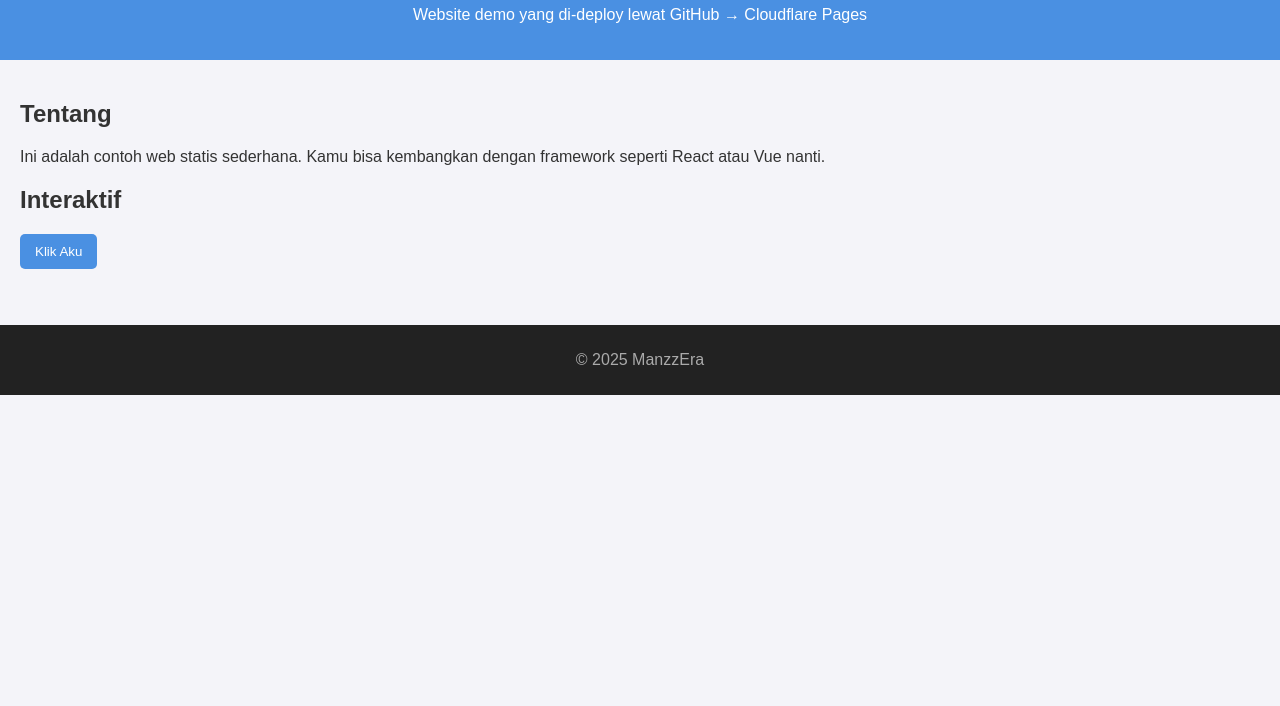
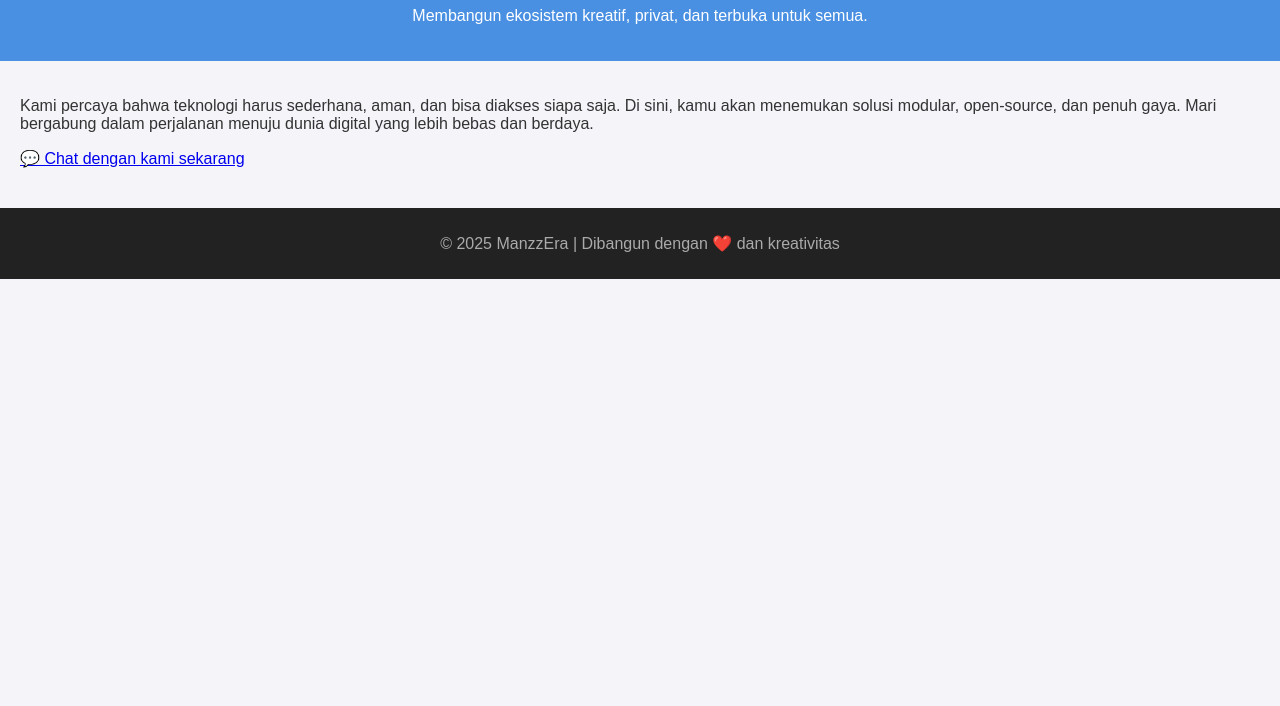
Before and after one commit to manzz671/Manzz-web, a plain HTML site: page index.html in a window 1280 px wide. Shown: the part 94-800 px from the top of the page. Drawn offline with Linux system fonts and the light colour scheme.

```diff
--- a/index.html
+++ b/index.html
@@ -3,31 +3,36 @@
 <head>
   <meta charset="UTF-8">
   <meta name="viewport" content="width=device-width, initial-scale=1.0">
-  <title>ManzzEra Web</title>
+  <title>ManzzEra Dark Web</title>
   <link rel="stylesheet" href="style.css">
 </head>
 <body>
+  <div class="container">
     <header>
-    <h1>Selamat Datang di ManzzEra</h1>
-    <p>Website demo yang di-deploy lewat GitHub → Cloudflare Pages</p>
+      <h1>✨ Selamat Datang di ManzzEra ✨</h1>
+      <p class="subtitle">Membangun ekosistem kreatif, privat, dan terbuka untuk semua.</p>
     </header>
 
     <main>
-    <section>
-      <h2>Tentang</h2>
-      <p>Ini adalah contoh web statis sederhana. Kamu bisa kembangkan dengan framework seperti React atau Vue nanti.</p>
+      <section class="intro">
+        <p>
+          Kami percaya bahwa teknologi harus sederhana, aman, dan bisa diakses siapa saja.
+          Di sini, kamu akan menemukan solusi modular, open-source, dan penuh gaya.
+          Mari bergabung dalam perjalanan menuju dunia digital yang lebih bebas dan berdaya.
+        </p>
       </section>
 
-    <section>
-      <h2>Interaktif</h2>
-      <button onclick="sayHello()">Klik Aku</button>
-      <p id="output"></p>
+      <section class="cta">
+        <a href="https://wa.me/62882010519985" target="_blank" class="chat-link">
+          💬 Chat dengan kami sekarang
+        </a>
       </section>
     </main>
 
     <footer>
-    <p>© 2025 ManzzEra</p>
+      <p>© 2025 ManzzEra | Dibangun dengan ❤️ dan kreativitas</p>
     </footer>
+  </div>
 
   <script src="script.js"></script>
 </body>
```
Lines whose indentation alone changed are shown as unchanged.
